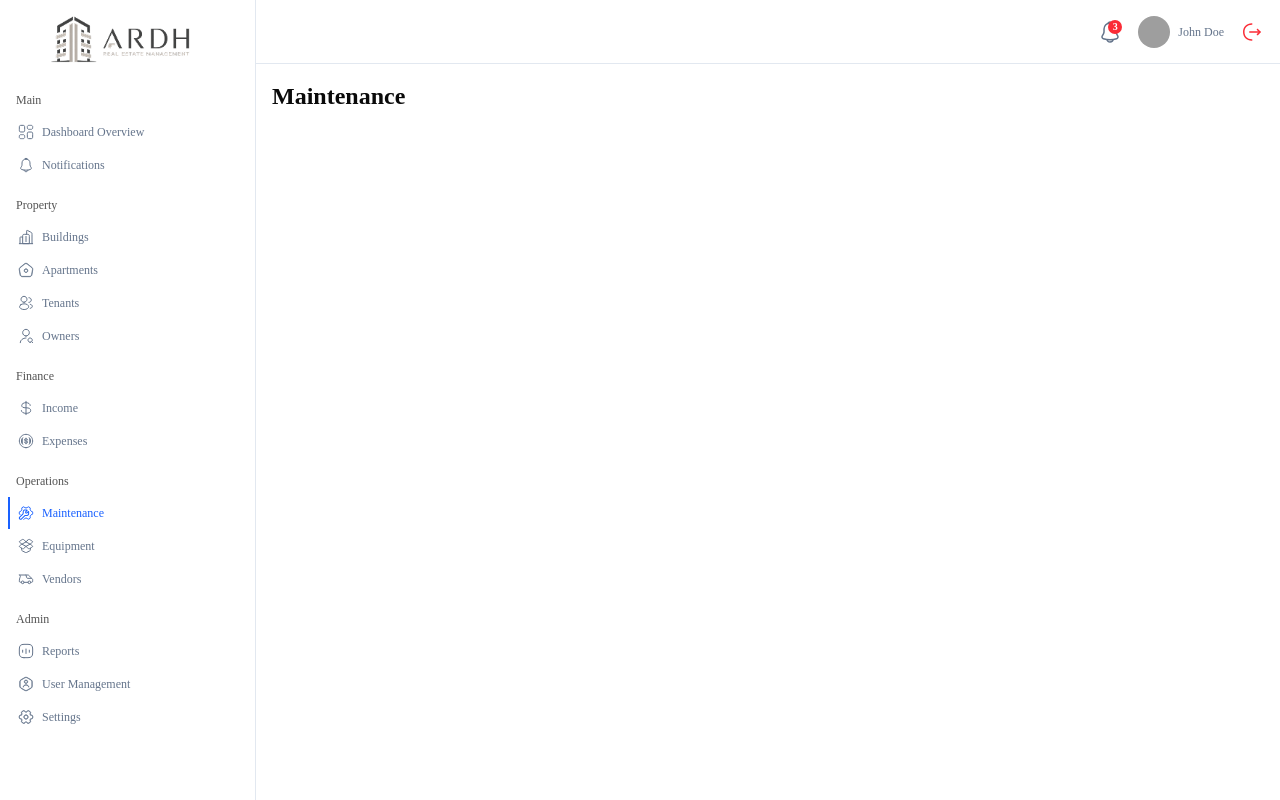
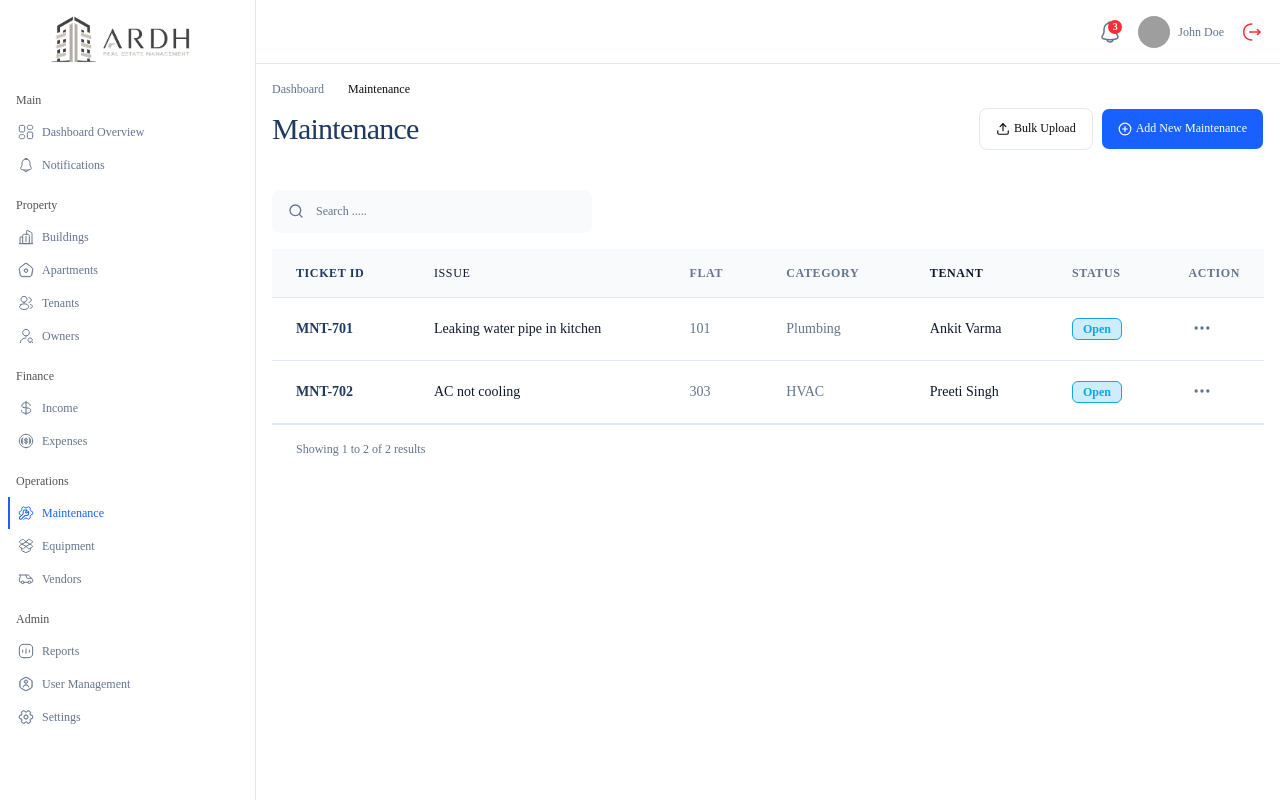
Before and after one commit to ArunRoy404/ardh-frontend, a React (Vite) app: page /maintenance in a window 1280 px wide. Built offline with nearby package versions, Linux system fonts and the light colour scheme; grey boxes are pictures that could not be loaded; some icons are missing.

Commit message:
feat: add maintenance page with ticket list and management actions

```diff
--- a/src/pages/dashboard/MaintenancePage.jsx
+++ b/src/pages/dashboard/MaintenancePage.jsx
@@ -1,8 +1,40 @@
+import DashboardHeader from "@/components/DashboardLayout/DashbaordHeader";
+import MaintenanceList from "@/components/Maintenance/MaintenanceList/MaintenanceList";
+import { Button } from "@/components/ui/button";
+import { PlusCircle, Upload } from "lucide-react";
+import { useMemo } from "react";
+
 const MaintenancePage = () => {
+  // Maintenance Mock Data
+  const maintenanceData = useMemo(() => [
+    { id: 101, ticketId: "MNT-701", issue: "Leaking water pipe in kitchen", type: "Plumbing", floor: 1, tenant: "Ankit Varma", status: "Open", flat: "101" },
+    { id: 102, ticketId: "MNT-702", issue: "AC not cooling", type: "HVAC", floor: 3, tenant: "Preeti Singh", status: "Open", flat: "303" },
+  ], [])
+
+
   return (
-    <div>
-      <h1 className="text-2xl font-bold">Maintenance</h1>
-    </div>
+    <>
+      {/* Header Block */}
+      <DashboardHeader
+        title="Maintenance"
+        showBreadcrumb
+      >
+        <div className="flex items-center justify-end gap-2">
+          <Button variant="outline">
+            <Upload />
+            Bulk Upload
+          </Button>
+          <Button>
+            <PlusCircle className="w-4 h-4" />
+            Add New Maintenance
+          </Button>
+        </div>
+      </DashboardHeader>
+
+      <MaintenanceList
+        data={maintenanceData}
+      />
+    </>
   );
 };
 export default MaintenancePage;
```
